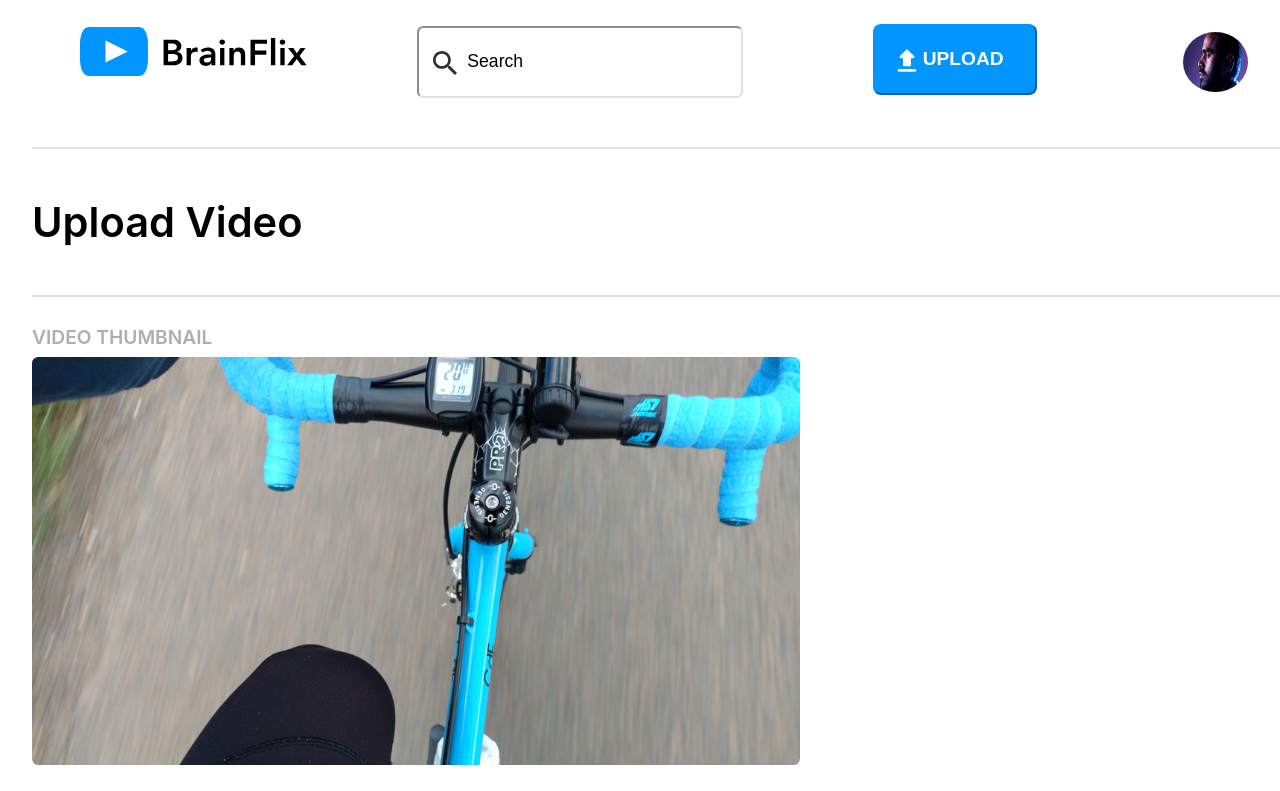
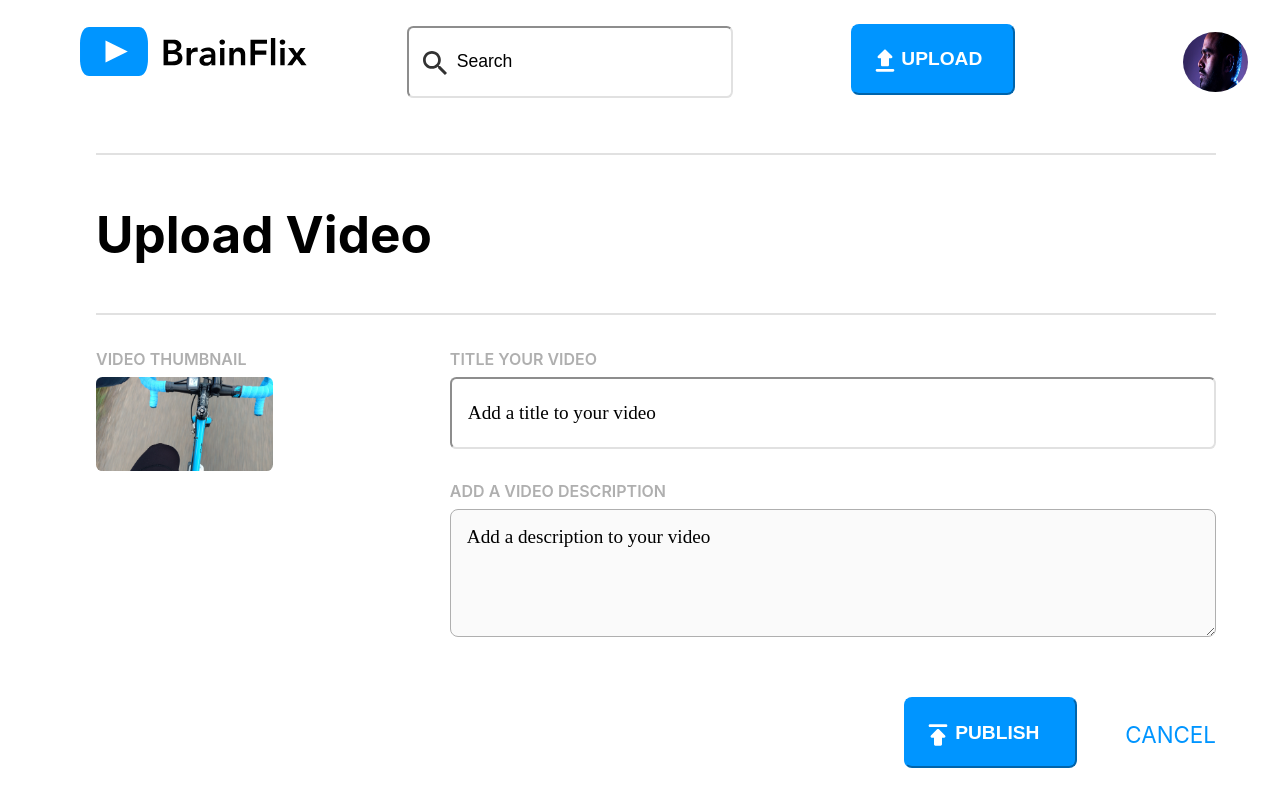
Before and after one commit to Rollyloni/rolake-olonisakin-brainflix, a React (Create React App) app: page /upload in a window 1280 px wide. Shown: the top 791 px of the page. Built offline with nearby package versions, Linux system fonts and the light colour scheme.

Commit message:
final commit

```diff
--- a/src/Pages/VideoUploadPage.js
+++ b/src/Pages/VideoUploadPage.js
@@ -5,27 +5,32 @@ import uploadIcon from "../components/assets/Icons/publish.svg";
 
 const VideoUploadPage = () => {
   return (
-    <div>
     <form>
       <h1 className="video__heading">Upload Video</h1>
+      <div className="video__div">
+        <div>
           <p className="video__title">VIDEO THUMBNAIL</p>
           <img
             src={thumbnailImg}
             alt="Video preview"
             className="video__img"
           ></img>
-        <p className="video__title">TITLE YOUR VIDEO</p>
+        </div>
+        <div className="test">
+          <span className="video__title">TITLE YOUR VIDEO</span>
           <input
             placeholder="Add a title to your video"
             className="video__input"
           />
-        <p className="video__title">ADD A VIDEO DESCRIPTION</p>
+          <span className="video__title">ADD A VIDEO DESCRIPTION</span>
           <textarea
             placeholder="Add a description to your video"
             className="video__textarea"
           />
+        </div>
+      </div>
       <div className="video__button--div">
-          <button>
+        <button className="publish__button">
           <img
             className="header-section__button--logo"
             src={uploadIcon}
@@ -36,7 +41,6 @@ const VideoUploadPage = () => {
         <p className="cancel__button">CANCEL</p>
       </div>
     </form>
-    </div>
   );
 };
 
--- a/src/Pages/VideoUploadPage.scss
+++ b/src/Pages/VideoUploadPage.scss
@@ -18,6 +18,10 @@
   @include tablet {
     width: 60%;
   }
+
+  @include desktop {
+    width: 50%;
+  }
 }
 .video__heading {
   margin-left: 2rem;
@@ -29,6 +33,8 @@
   @include tablet {
     padding: 3rem 0;
     border-bottom: 2px solid #e1e1e1;
+    font-weight: 700;
+    font-size: 3.2rem;
   }
 }
 .video__title {
@@ -37,6 +43,12 @@
   color: #afafaf;
   font-size: 1.2rem;
   margin-bottom: 0.5rem;
+
+  @include desktop {
+    font-size: 1rem;
+    margin-top: 0;
+    display: block;
+  }
 }
 .video__input,
 .video__textarea {
@@ -44,11 +56,23 @@
   margin-bottom: 2rem;
   font-family: "AvenirNext LT Pro", "Times New Roman", Times, serif;
   font-size: 1.6rem;
+
+  @include desktop {
+    font-size: 1.2rem;
+    margin-top: 0;
+  }
 }
-button {
+
+.publish__button {
+  padding-right: 2.2rem;
   margin-right: 0;
   color: white;
+
+  @include desktop {
+    width: 15%;
+  }
 }
+
 .video__textarea {
   margin-left: 2rem;
 
@@ -71,6 +95,7 @@ form {
 
   @include tablet {
     border-bottom: 2px solid #e1e1e1;
+    padding: 0 4rem;
   }
 }
 
@@ -83,3 +108,20 @@ form {
     justify-content: flex-end;
   }
 }
+
+.video__div {
+  @include desktop {
+    display: flex;
+  }
+}
+.video__title {
+  @include desktop {
+    margin-top: 0;
+    display: block;
+  }
+}
+.test {
+  @include desktop {
+    width: 150rem;
+  }
+}
```
Lines whose indentation alone changed are shown as unchanged.
